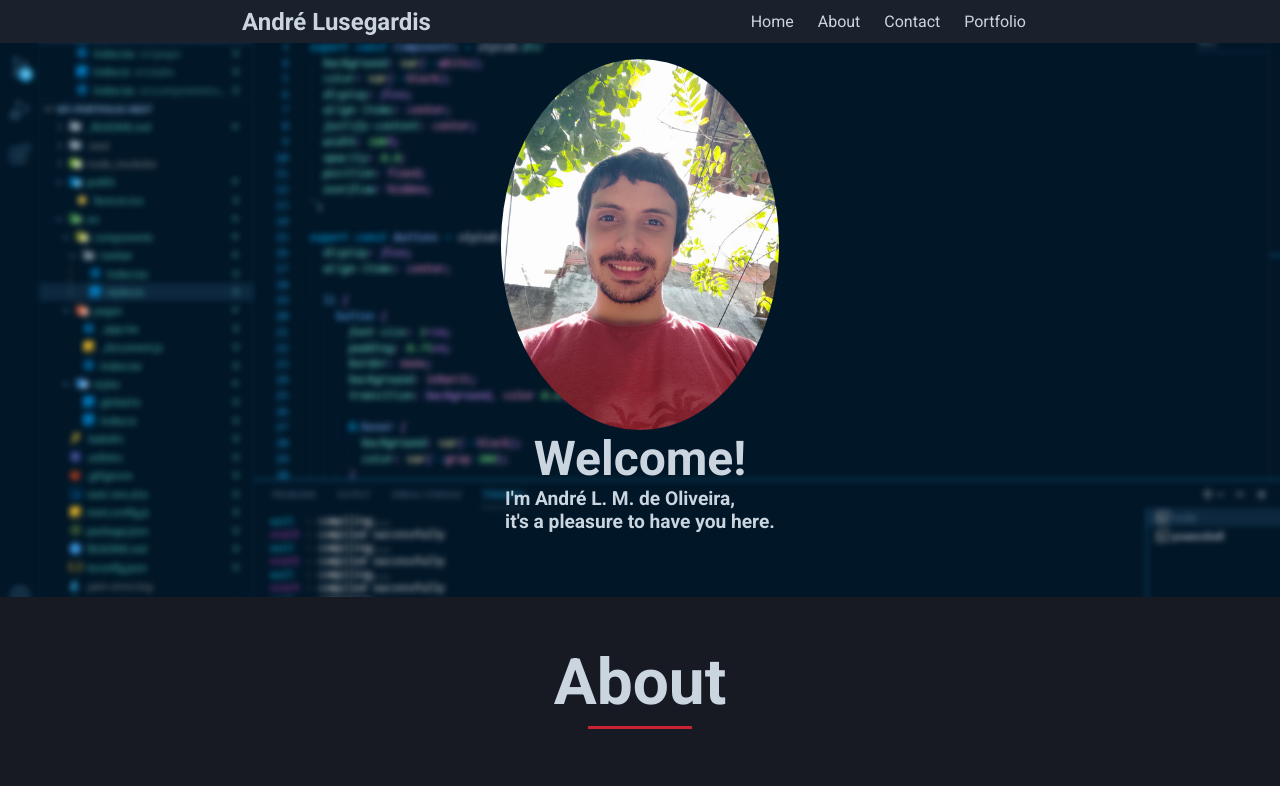
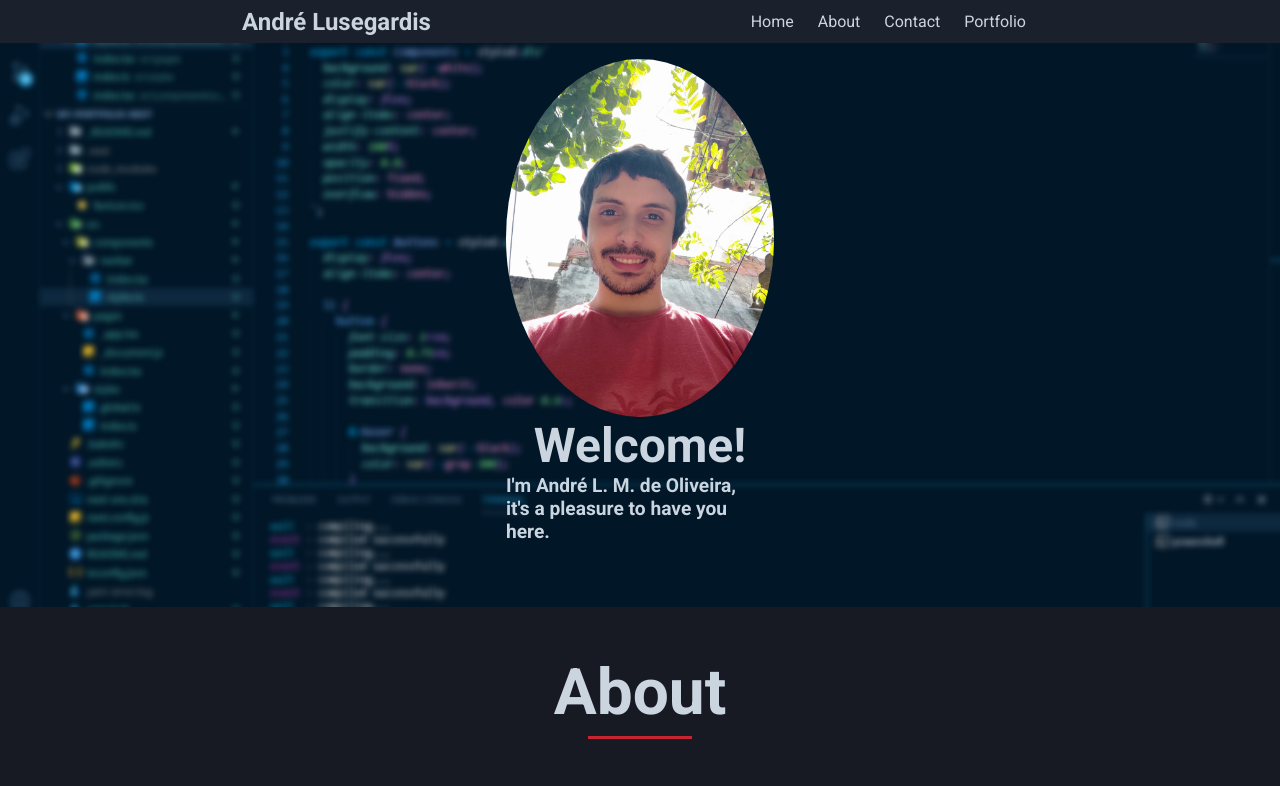
Before and after one commit to MestreALMO/my-portfolio-next, a Next.js app: page / in a window 1280 px wide. Shown: the top 786 px of the page. Built offline with nearby package versions, Linux system fonts and the light colour scheme.

Commit message:
my photo resized

```diff
--- a/src/components/homeTab/styles.ts
+++ b/src/components/homeTab/styles.ts
@@ -19,7 +19,7 @@ export const Info = styled.div`
   padding: 1rem;
   margin: 0 auto;
   align-items: center;
-  max-width: 310px;
+  max-width: 300px;
 
   h1 {
     font-size: 3rem;
```
